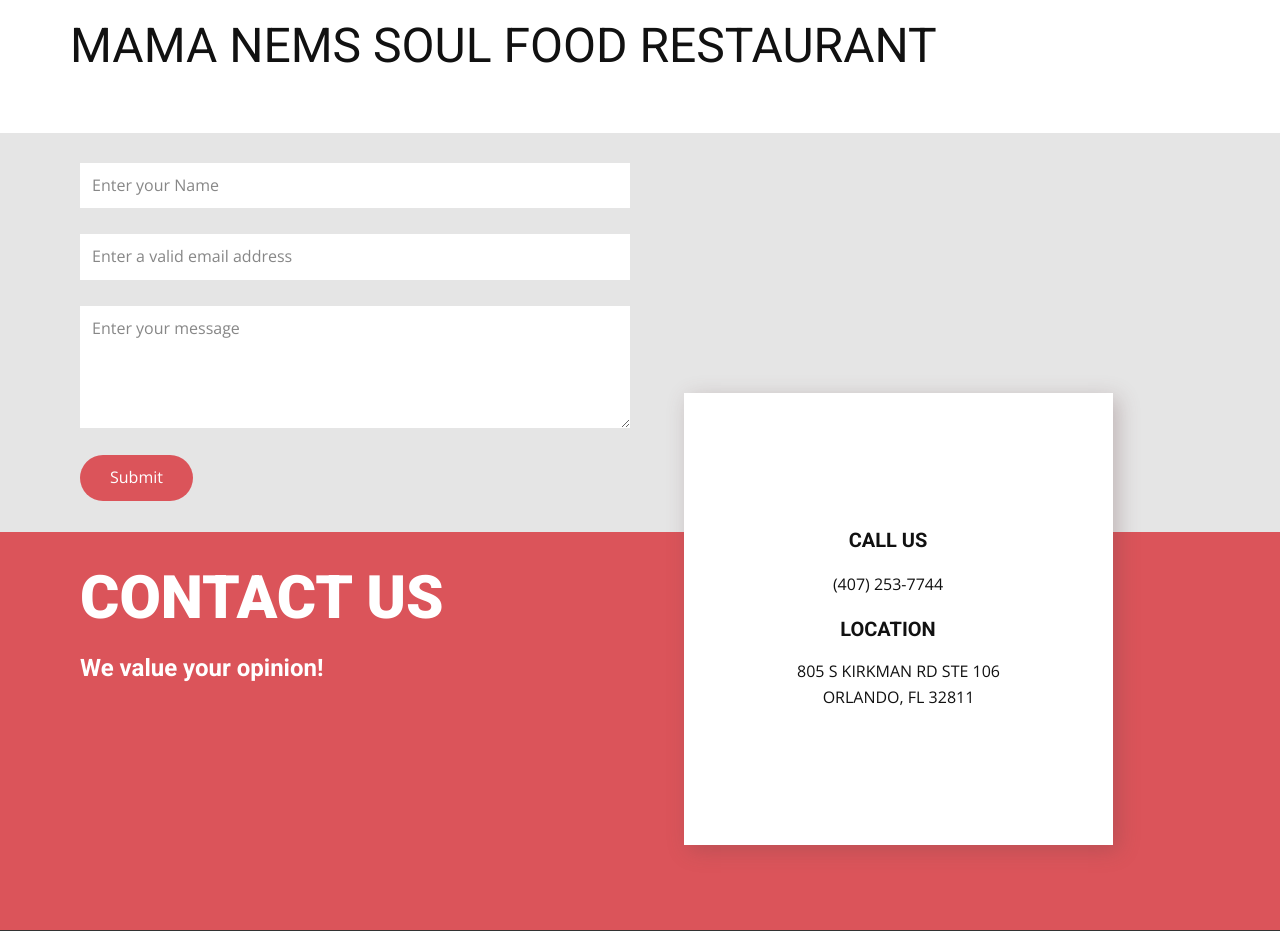
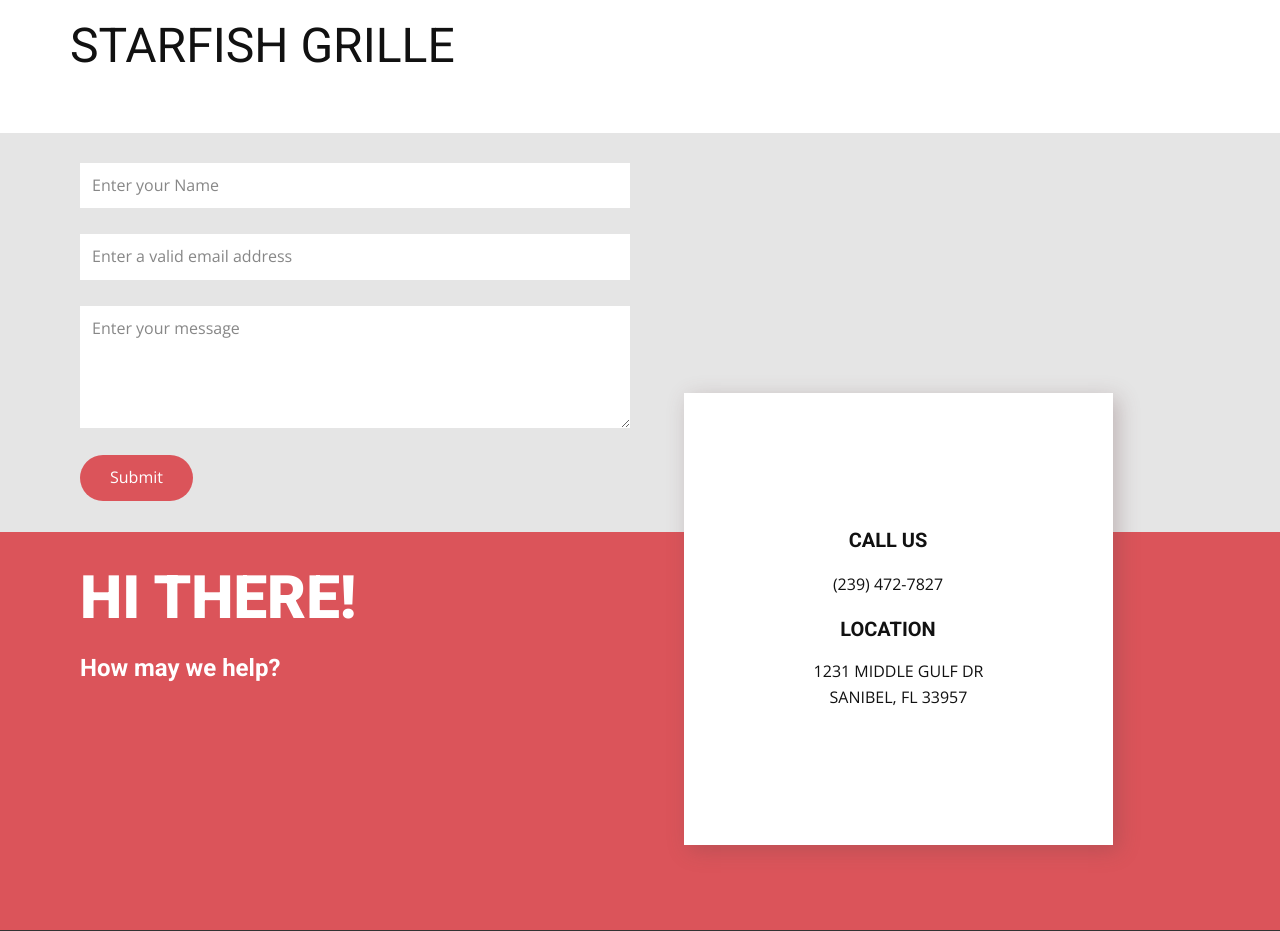
Before and after one commit to runacode/starfish, a PHP site: page / in a window 1280 px wide. Shown: the top 931 px of the page. Run offline with PHP 8.4, Linux system fonts and the light colour scheme.

Commit message:
Update index.php

```diff
--- a/index.php
+++ b/index.php
@@ -1,7 +1,7 @@
-<?php $company = "MAMA NEMS SOUL FOOD RESTAURANT";
-$phone = "(407) 253-7744";
-	$address1 = "805 S KIRKMAN RD STE 106";
-	$address2 = "ORLANDO, FL 32811";
+<?php $company = "STARFISH GRILLE";
+$phone = "(239) 472-7827";
+	$address1 = "1231 MIDDLE GULF DR";
+	$address2 = "SANIBEL, FL 33957";
 ?>
 <!DOCTYPE html>
 <html style="font-size: 16px;">
@@ -73,8 +73,8 @@ $phone = "(407) 253-7744";
 
                   </div>
                 </div>
-                <h3 class="u-text u-text-7">Contact us</h3>
-                <h6 class="u-text u-text-8">We value your opinion!</h6>
+                <h3 class="u-text u-text-7">Hi there!</h3>
+                <h6 class="u-text u-text-8">How may we help?</h6>
               </div>
             </div>
           </div>
```
